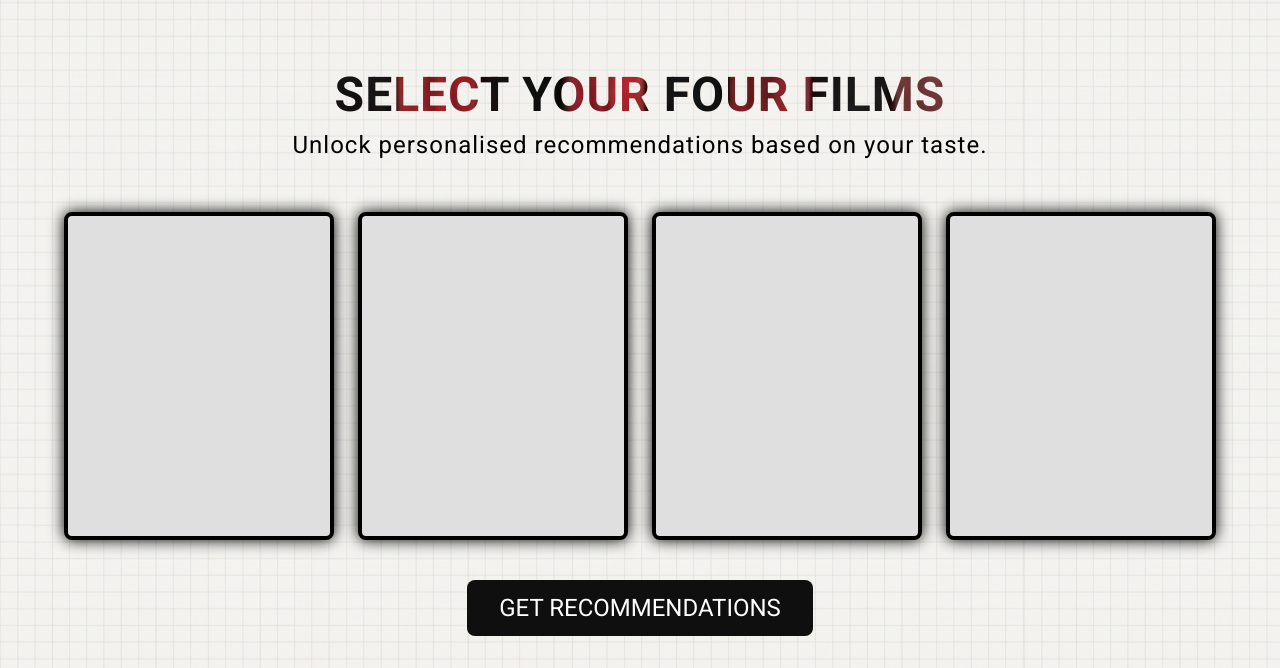
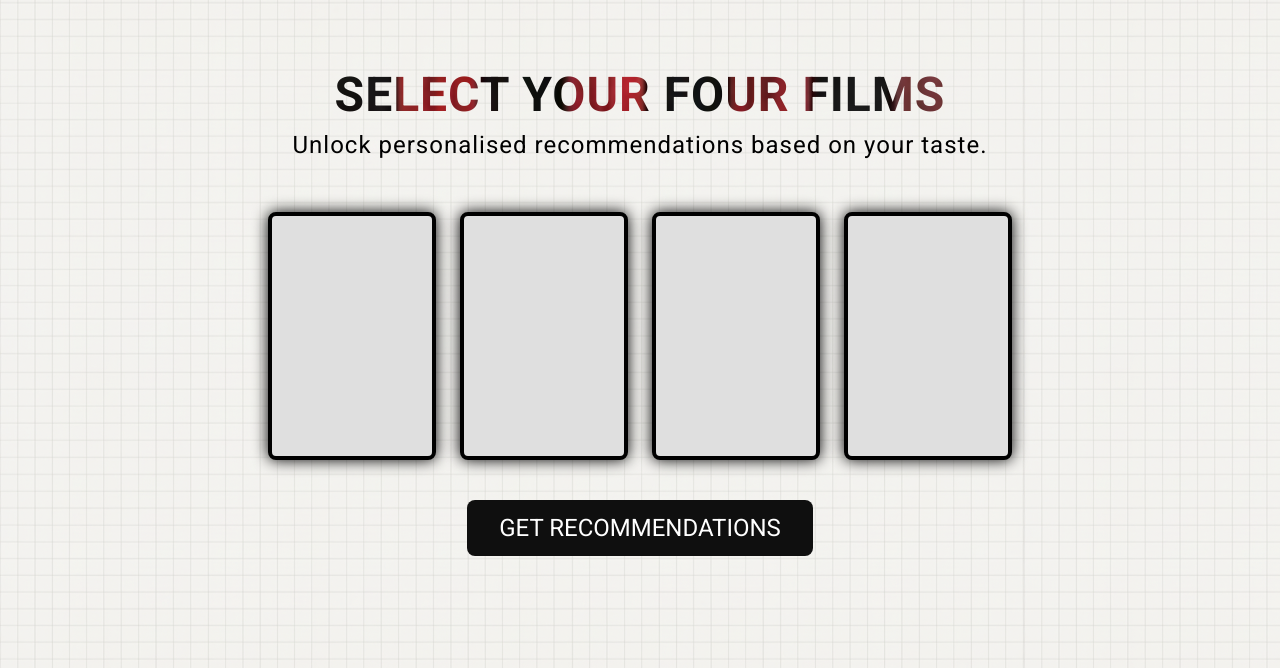
Before and after one commit to OllieWP634/film-journal-app, a Python web app: template templates/recommendations.html in a window 1280 px wide. Shown: the part 132-800 px from the top of the page. Run offline with Jinja, Linux system fonts and the light colour scheme; the template is opened without the code that fills it, so the values that code supplies are empty.

Commit message:
Change aspect ratio of film cards

```diff
--- a/static/css/recommendations.css
+++ b/static/css/recommendations.css
@@ -157,9 +157,9 @@ a {
 }
 
 .poster {
+    aspect-ratio: 2 / 3;
     width: auto;
-    flex: 1 1 0;
-    height: 40rem;
+    height: 30rem;
     border-radius: 1rem;
     background-color: rgb(223, 223, 223);
     background-size: cover;
```
